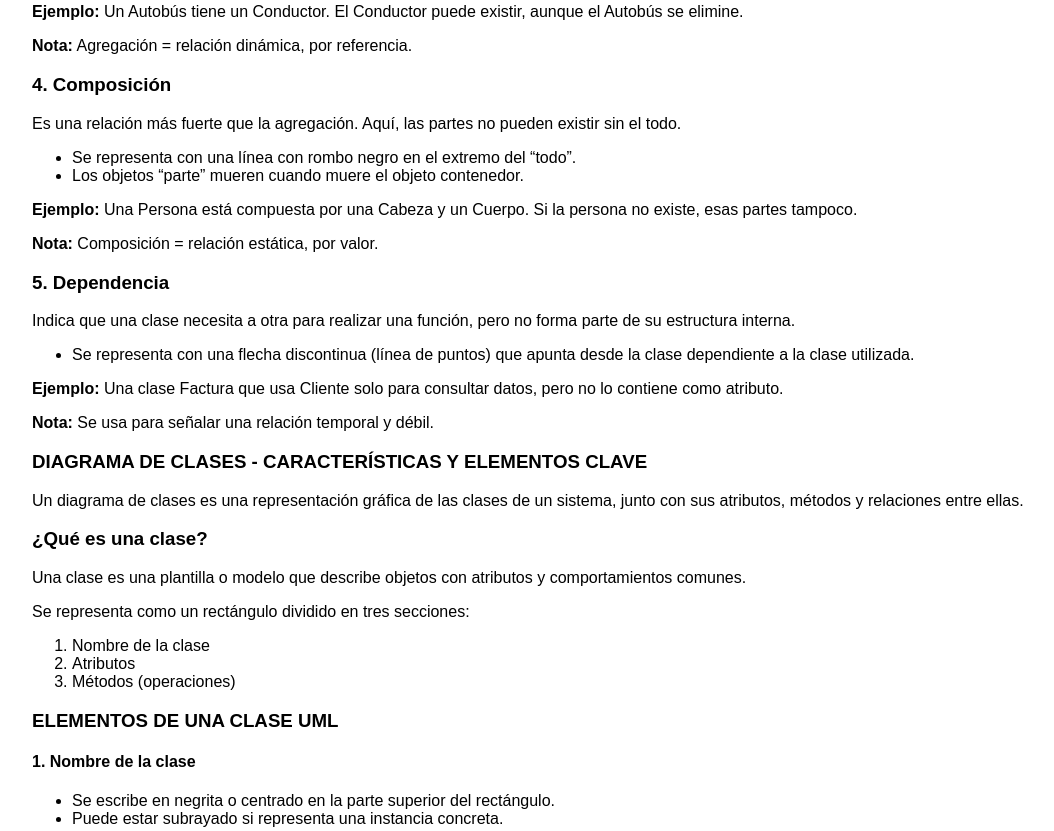
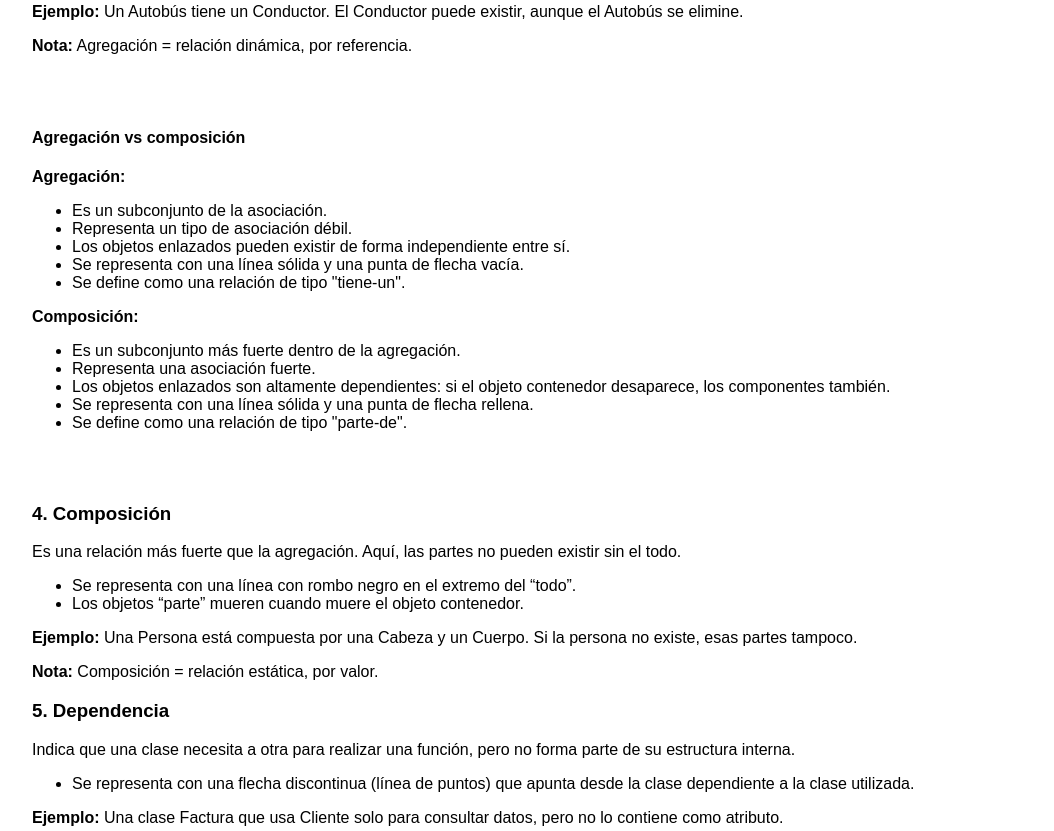
Before and after one commit to rtecgs/entornos, a plain HTML site: page unidad3.html in a window 1280 px wide. Shown: the part 2214-3045 px from the top of the page, without its empty margins (0-1054 px from the left). Drawn offline with Linux system fonts and the light colour scheme.

Commit message:
Update unidad3.html

```diff
--- a/unidad3.html
+++ b/unidad3.html
@@ -1,4 +1,3 @@
-
 <!DOCTYPE html>
 <html lang="es">
 <head>
@@ -132,6 +131,27 @@
         </ul>
         <p><strong>Ejemplo:</strong> Un Autobús tiene un Conductor. El Conductor puede existir, aunque el Autobús se elimine.</p>
         <p><strong>Nota:</strong> Agregación = relación dinámica, por referencia.</p>
+        <br></br>
+        <h4>Agregación vs composición</h4>
+
+        <p><strong>Agregación:</strong></p>
+        <ul>
+        <li>Es un subconjunto de la asociación.</li>
+        <li>Representa un tipo de asociación débil.</li>
+        <li>Los objetos enlazados pueden existir de forma independiente entre sí.</li>
+        <li>Se representa con una línea sólida y una punta de flecha vacía.</li>
+        <li>Se define como una relación de tipo "tiene-un".</li>
+        </ul>
+
+        <p><strong>Composición:</strong></p>
+        <ul>
+        <li>Es un subconjunto más fuerte dentro de la agregación.</li>
+        <li>Representa una asociación fuerte.</li>
+        <li>Los objetos enlazados son altamente dependientes: si el objeto contenedor desaparece, los componentes también.</li>
+        <li>Se representa con una línea sólida y una punta de flecha rellena.</li>
+        <li>Se define como una relación de tipo "parte-de".</li>
+        </ul>
+        <br></br>
 
         <h3>4. Composición</h3>
         <p>Es una relación más fuerte que la agregación. Aquí, las partes no pueden existir sin el todo.</p>
@@ -194,6 +214,7 @@
         <h3>IDENTIFICAR ELEMENTOS EN UN DIAGRAMA DE CLASES</h3>
         <ul>
             <li>Si ves un rectángulo con 3 secciones, es una clase.</li>
+            <li>Si la clase es cursiva, significa que es abstracta y no se puede instanciar si no tiene hijos.</li>
             <li>Si hay solo una sección con nombre en formato <code>nombreObjeto: Clase</code>, es un objeto.</li>
             <li>Dentro del rectángulo, si algo tiene <code>()</code>, es un método.</li>
             <li>Si hay <code>: tipoDato</code>, es un atributo.</li>
```
